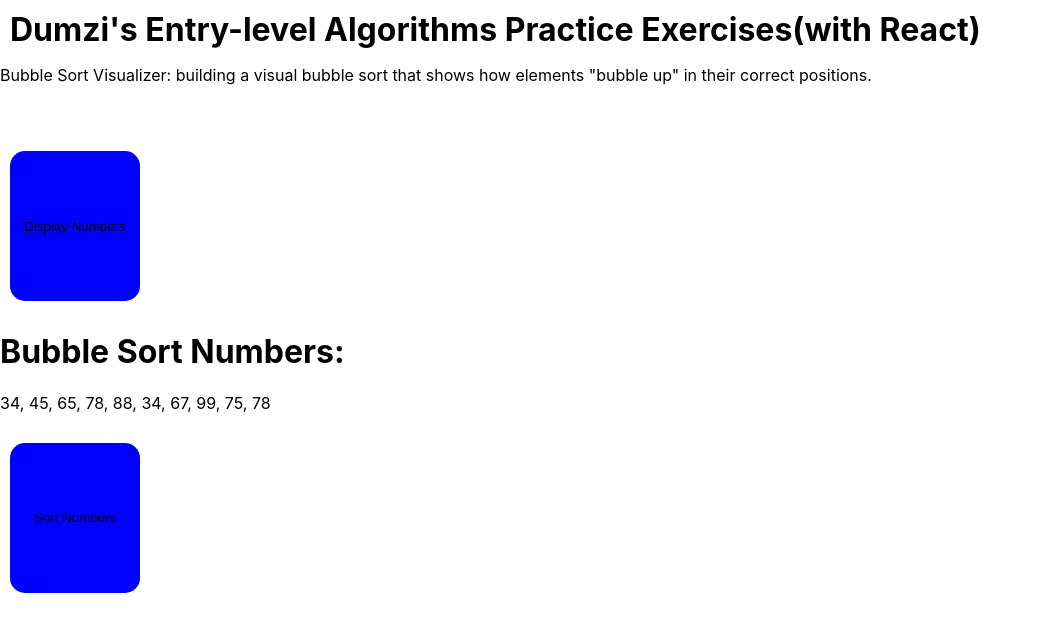
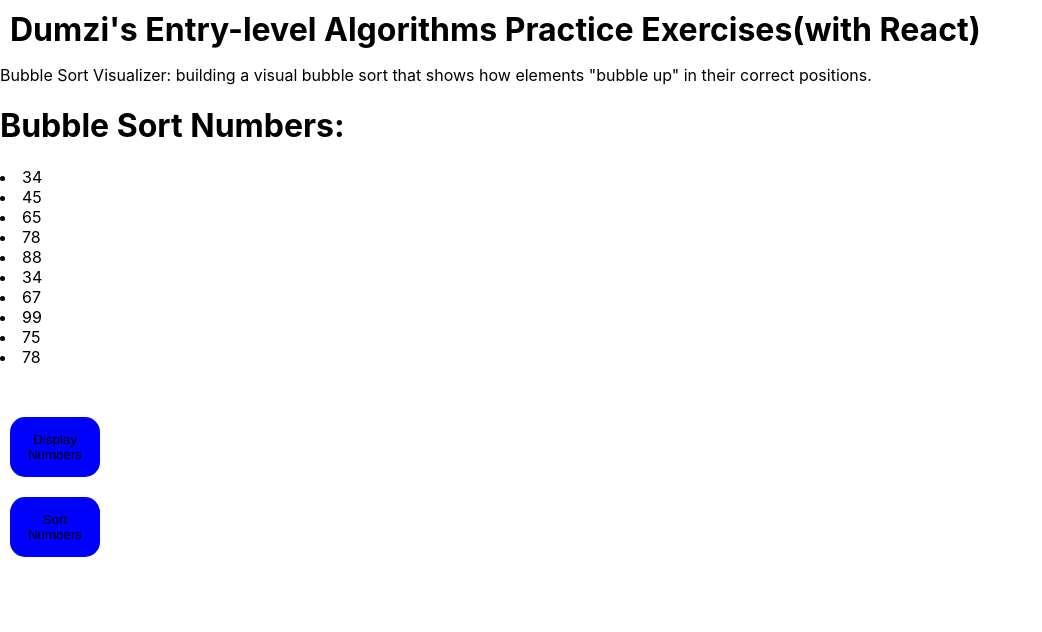
Before and after one commit to MaccccD/Sign-Up_Form_React_Project, a React (Create React App) app: page /BubbleSort in a window 1280 px wide. Both pictures are taken after a click on the button "Display Numbers". Shown: the top 632 px of the page, without its empty margins (0-1042 px from the left). Built offline with nearby package versions, Linux system fonts and the light colour scheme.

Commit message:
Numbers Bubble Sort Display  Update

```diff
--- a/src/App.css
+++ b/src/App.css
@@ -36,10 +36,11 @@ button:hover{
 .tasks {
   background-color: blue;
   border-radius: 15px;
-  width: 100px;
+  width: 90px;
   height: 60px;
   cursor: pointer;
 }
+
 input {
     display: flex;
     margin: 10px;
--- a/src/Components/BubbleSort.jsx
+++ b/src/Components/BubbleSort.jsx
@@ -10,15 +10,25 @@ function BubbleSort() {
     const nav = useNavigate();
 
 
-    let numbers = ["34, 45, 65, 78, 88, 34, 67, 99, 75, 78"];
+    let numbers = ["34",
+      "45",
+      "65",
+      "78",
+      "88",
+      "34",
+      "67",
+      "99",
+      "75",
+      "78"];
 
 
-     function displayNumbers (){
+     function storeNumbers (){
       setNumbersHolder(...numbersholder, numbers);
       alert("Numbers of the bubble sort now showing!");
       console.log(" numbers have been added into the holder");
 
      }
+
 
      function ArrangeNumbers(){
       numbers.sort((a, b)=> (b, a));
@@ -32,18 +42,20 @@ function BubbleSort() {
     <h1 class="heading">Dumzi's Entry-level Algorithms Practice Exercises(with React)</h1>
     <p class="Text">Bubble Sort Visualizer:
      building a visual bubble sort that shows how elements "bubble up" in their correct positions. </p>
-     <br/><br/>
-     <button onClick={displayNumbers}>Display Numbers</button>
       <div>
        <h1>Bubble Sort Numbers:</h1>
        {numbersholder.map((number, index)=>{
         return(
-          <span key={index}>{number}</span>
+          <li key={index}>
+           {number}
+          </li>
         );
        })}
     </div>
+     <br/><br/>
+     <button onClick={storeNumbers} className='tasks'>Display Numbers</button>
     <br/>
-    <button onClick={ArrangeNumbers}>Sort Numbers</button>
+    <button onClick={ArrangeNumbers} className='tasks'>Sort Numbers</button>
     </div>
   )
 }
```
